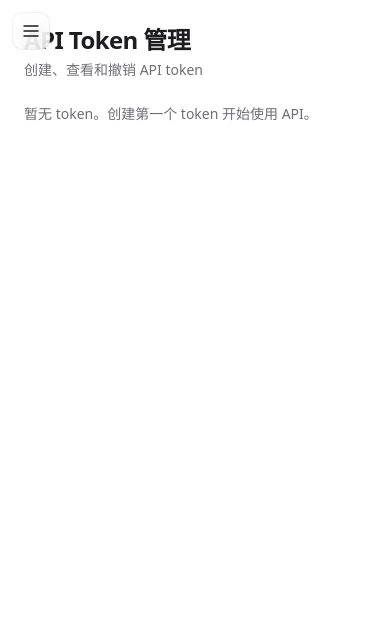
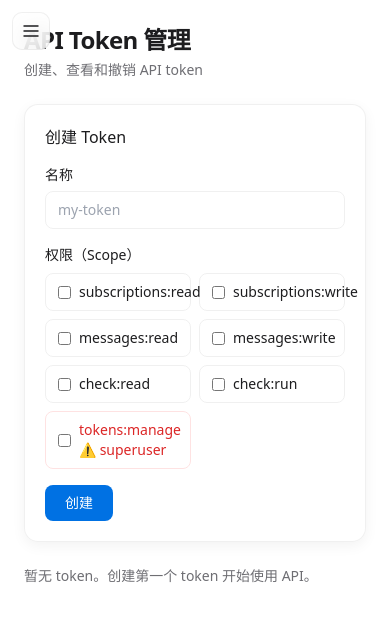
Before and after one commit to YinY1/trawler, a Python web app: template web/templates/tokens.html in a window 390 px wide. Shown: the top 622 px of the page. Run offline with Jinja, Linux system fonts and the light colour scheme; the template is opened without the code that fills it, so the values that code supplies are empty; style sheets or scripts are compiled from the project's sources.

Commit message:
feat(web): POST /tokens/create with session flash + scope checkboxes

```diff
--- a/web/templates/tokens.html
+++ b/web/templates/tokens.html
@@ -6,6 +6,53 @@
 {% block content %}
 <h1 class="text-2xl font-semibold tracking-tight mb-1">API Token 管理</h1>
 <p class="text-sm text-[var(--text-secondary)] mb-6">创建、查看和撤销 API token</p>
+
+<div class="mb-6 bg-[var(--card-bg)] backdrop-blur-[12px] rounded-[14px] shadow-card border border-[var(--card-border)] p-5">
+  <h2 class="text-base font-medium mb-4">创建 Token</h2>
+  <form hx-post="/tokens/create" hx-target="body" class="space-y-4">
+    <div>
+      <label class="block text-sm font-medium mb-1.5">名称</label>
+      <input type="text" name="name" required
+             class="w-full max-w-xs px-3 py-2 rounded-[8px] border border-[var(--card-border)] bg-[var(--bg-base)] text-sm focus:ring-2 focus:ring-[var(--color-primary)]/20 focus:border-[var(--color-primary)] outline-none transition-all"
+             placeholder="my-token">
+    </div>
+    <div>
+      <label class="block text-sm font-medium mb-2">权限（Scope）</label>
+      <div class="grid grid-cols-2 md:grid-cols-3 gap-2">
+        <label class="flex items-center gap-2 px-3 py-2 rounded-[8px] border border-[var(--card-border)] hover:bg-gray-50/50 dark:hover:bg-gray-800/30 cursor-pointer transition-colors">
+          <input type="checkbox" name="scopes" value="subscriptions:read" class="rounded border-gray-300">
+          <span class="text-sm">subscriptions:read</span>
+        </label>
+        <label class="flex items-center gap-2 px-3 py-2 rounded-[8px] border border-[var(--card-border)] hover:bg-gray-50/50 dark:hover:bg-gray-800/30 cursor-pointer transition-colors">
+          <input type="checkbox" name="scopes" value="subscriptions:write" class="rounded border-gray-300">
+          <span class="text-sm">subscriptions:write</span>
+        </label>
+        <label class="flex items-center gap-2 px-3 py-2 rounded-[8px] border border-[var(--card-border)] hover:bg-gray-50/50 dark:hover:bg-gray-800/30 cursor-pointer transition-colors">
+          <input type="checkbox" name="scopes" value="messages:read" class="rounded border-gray-300">
+          <span class="text-sm">messages:read</span>
+        </label>
+        <label class="flex items-center gap-2 px-3 py-2 rounded-[8px] border border-[var(--card-border)] hover:bg-gray-50/50 dark:hover:bg-gray-800/30 cursor-pointer transition-colors">
+          <input type="checkbox" name="scopes" value="messages:write" class="rounded border-gray-300">
+          <span class="text-sm">messages:write</span>
+        </label>
+        <label class="flex items-center gap-2 px-3 py-2 rounded-[8px] border border-[var(--card-border)] hover:bg-gray-50/50 dark:hover:bg-gray-800/30 cursor-pointer transition-colors">
+          <input type="checkbox" name="scopes" value="check:read" class="rounded border-gray-300">
+          <span class="text-sm">check:read</span>
+        </label>
+        <label class="flex items-center gap-2 px-3 py-2 rounded-[8px] border border-[var(--card-border)] hover:bg-gray-50/50 dark:hover:bg-gray-800/30 cursor-pointer transition-colors">
+          <input type="checkbox" name="scopes" value="check:run" class="rounded border-gray-300">
+          <span class="text-sm">check:run</span>
+        </label>
+        <label class="flex items-center gap-2 px-3 py-2 rounded-[8px] border border-red-100 dark:border-red-900/30 hover:bg-red-50/50 dark:hover:bg-red-900/20 cursor-pointer transition-colors">
+          <input type="checkbox" name="scopes" value="tokens:manage" class="rounded border-red-300">
+          <span class="text-sm text-red-600 dark:text-red-400">tokens:manage ⚠️ superuser</span>
+        </label>
+      </div>
+    </div>
+    <button type="submit"
+            class="px-5 py-2 bg-apple-blue text-white rounded-[8px] text-sm font-medium hover:bg-blue-600 transition-colors">创建</button>
+  </form>
+</div>
 
 {% if plaintext_name and plaintext_value %}
 <div class="mb-6 p-4 rounded-[12px] border border-yellow-200 bg-yellow-50/80 dark:border-yellow-800/40 dark:bg-yellow-900/20">
```
Also changed, not shown: tests/test_web_tokens.py (+37 -0 lines), web/routes/tokens.py (+21 -2 lines).
